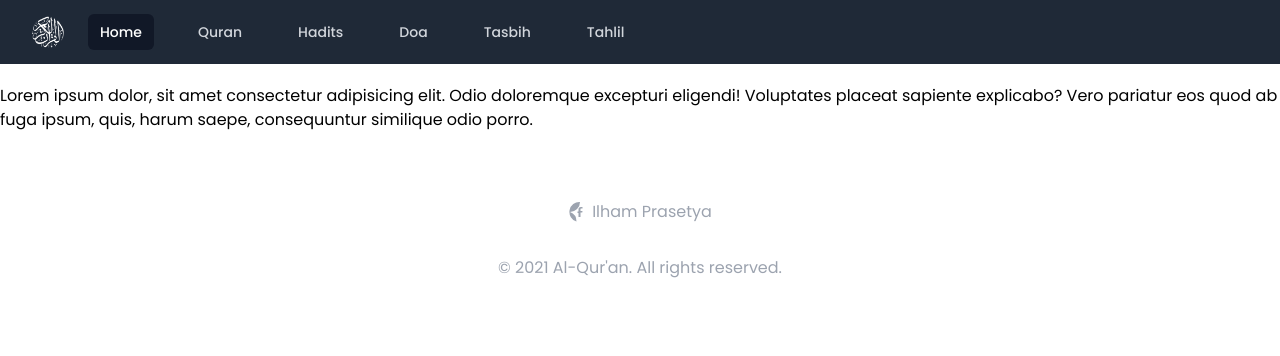
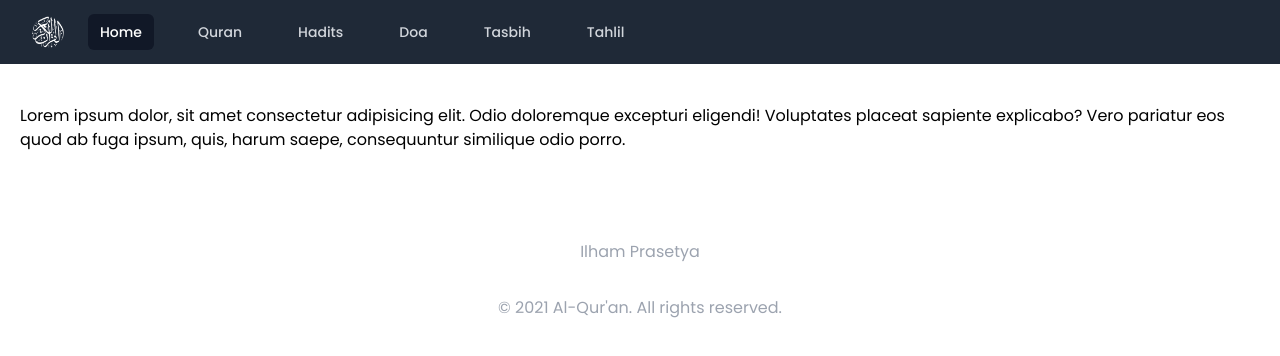
Before and after one commit to ilse31/al-quran-webs, a Next.js app: page / in a window 1280 px wide. Shown: the top 356 px of the page. Built offline with nearby package versions, Linux system fonts and the light colour scheme.

Commit message:
design fiks

```diff
--- a/src/layouts/MainLayouts.tsx
+++ b/src/layouts/MainLayouts.tsx
@@ -16,7 +16,7 @@ const MainLayouts = (props: Props) => {
         exit={{ opacity: 0 }}
         transition={{ duration: 0.5 }}
       >
-        {props.children}
+        <div className='flex p-5 max-w-7xl mx-auto'>{props.children}</div>
       </motion.main>
 
       {/* Footer */}
@@ -24,22 +24,10 @@ const MainLayouts = (props: Props) => {
         <div className='max-w-7xl mx-auto py-6 px-4 sm:px-6 lg:px-8'>
           <div className='mt-6 flex justify-center space-x-6'>
             <a
-              href='#'
+              href='https://ilhaampras-porto.vercel.app/'
               className='text-gray-400 hover:text-gray-500 flex flex-row-reverse'
             >
               <span>Ilham Prasetya</span>
-              <svg
-                className='h-6 w-6'
-                fill='currentColor'
-                viewBox='0 0 24 24'
-                aria-hidden='true'
-              >
-                <path
-                  fillRule='evenodd'
-                  d='M12 2a10 10 0 00-3.54 19.54A10.003 10.003 0 002 12 10 10 0 0012 2zm-1.5 15V13h-1v-1.5h1V9.5c0-1.38.56-2.5 2.5-2.5h1.5v1.5h-1c-.83 0-1 .17-1 .83V11h2l-.25 1.5h-1.75V17h-1.5z'
-                  clipRule='evenodd'
-                />
-              </svg>
             </a>
           </div>
           <div className='mt-8 flex justify-center space-x-6'>
--- a/src/pages/index.tsx
+++ b/src/pages/index.tsx
@@ -16,14 +16,10 @@ export default function Home() {
         <link rel='icon' href='/favicon.ico' />
       </Head>
       <MainLayouts>
-        <div className='flex mt-5 max-w-7xl mx-auto'>
-          <div className='gap-5'>
-            Lorem ipsum dolor, sit amet consectetur adipisicing elit. Odio
-            doloremque excepturi eligendi! Voluptates placeat sapiente
-            explicabo? Vero pariatur eos quod ab fuga ipsum, quis, harum saepe,
-            consequuntur similique odio porro.
-          </div>
-        </div>
+        Lorem ipsum dolor, sit amet consectetur adipisicing elit. Odio
+        doloremque excepturi eligendi! Voluptates placeat sapiente explicabo?
+        Vero pariatur eos quod ab fuga ipsum, quis, harum saepe, consequuntur
+        similique odio porro.
       </MainLayouts>
     </>
   );
--- a/src/pages/quran/[nomor].tsx
+++ b/src/pages/quran/[nomor].tsx
@@ -1,9 +1,9 @@
 import api from "@/service/api";
 import { GetStaticPaths, GetStaticProps } from "next";
-import { useRouter } from "next/router";
 import axios from "axios";
 import { ParsedUrlQuery } from "querystring";
 import React from "react";
+import MainLayouts from "@/layouts/MainLayouts";
 
 type ListSurah = {
   nomor: number;
@@ -71,12 +71,12 @@ const DetailSurahPages = ({ detail }: Props) => {
   }
 
   return (
-    <div>
-      DetailSurahPages
-      <div>
-        <h1>{detail?.nama}</h1>
+    <MainLayouts>
+      <div className='min-w-6xl gap-x-5'>
+        <h1>{detail.nama}</h1>
+        <p>{detail.jumlah_ayat}</p>
       </div>
-    </div>
+    </MainLayouts>
   );
 };
 
--- a/src/pages/quran/index.tsx
+++ b/src/pages/quran/index.tsx
@@ -21,7 +21,6 @@ type Props = {
 const Surah = ({ posts }: Props) => {
   return (
     <MainLayouts>
-      <div className='flex mt-5 max-w-7xl mx-auto'>
       <div className='flex gap-3 flex-row flex-wrap justify-center'>
         {posts.map((post) => (
           <div key={post.nomor}>
@@ -35,7 +34,6 @@ const Surah = ({ posts }: Props) => {
             />
           </div>
         ))}
-        </div>
       </div>
     </MainLayouts>
   );
```
Lines whose indentation alone changed are shown as unchanged.
